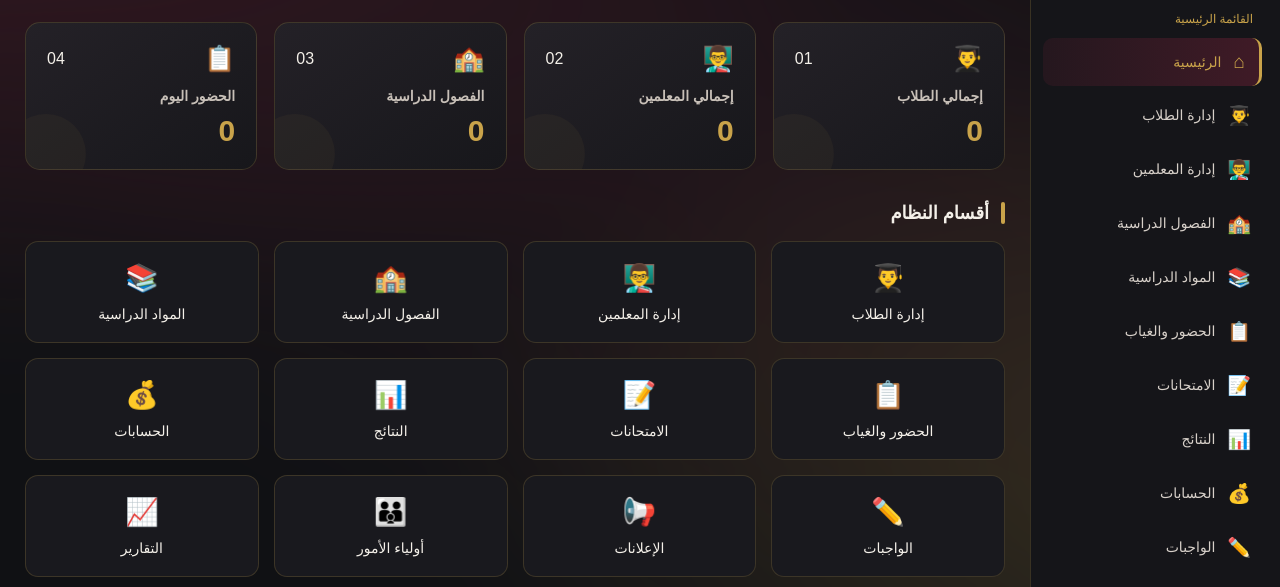
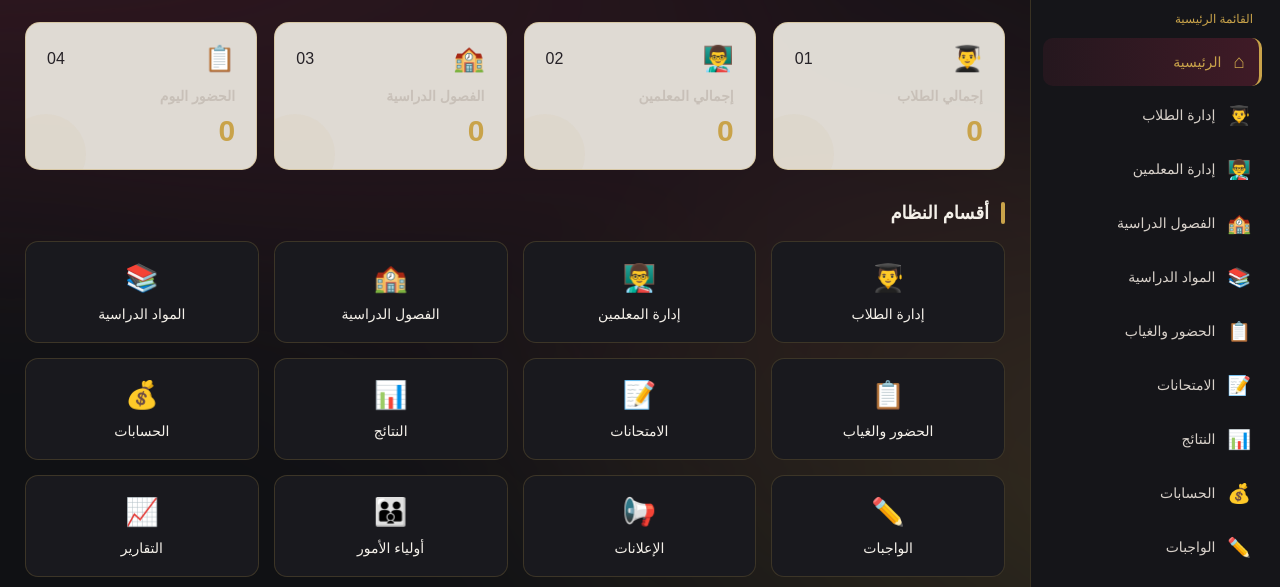
Before and after one commit to mortadamohktar-cpu/al-nawabegh-school, a plain HTML site: page index.html in a window 1280 px wide. Shown: the part 204-791 px from the top of the page. Drawn offline with nearby package versions, Linux system fonts and the light colour scheme.

Commit message:
Update index.html

```diff
--- a/index.html
+++ b/index.html
@@ -202,8 +202,9 @@ button {
 }
 
 .card {
-  background: linear-gradient(145deg, #242127, #17171B);
-  border: 1px solid #C9A34A33;
+  background: rgba(235, 231, 224, 0.94);
+  color: #252126;
+  border: 1px solid rgba(201, 163, 74, 0.35);
   border-radius: 15px;
   padding: 21px;
   position: relative;
```
